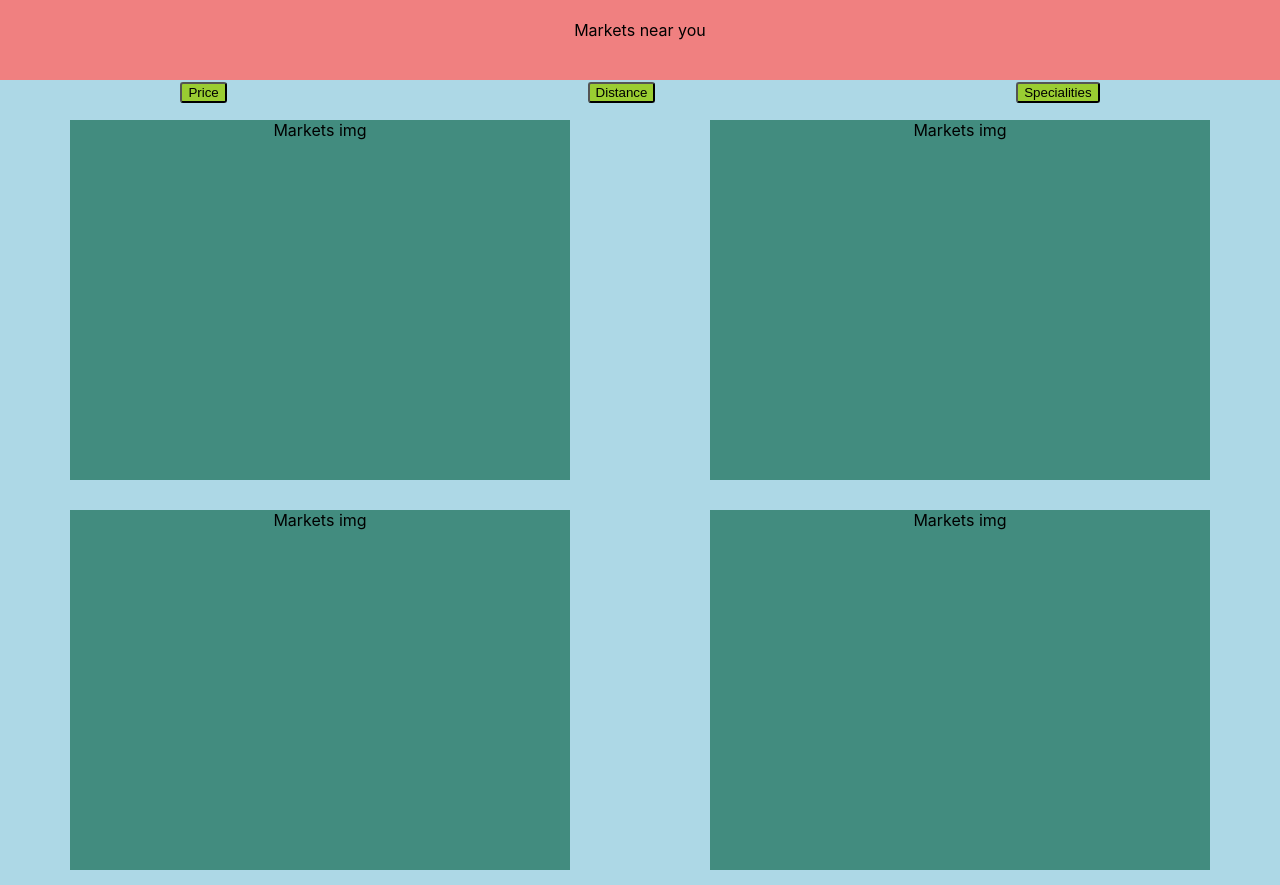
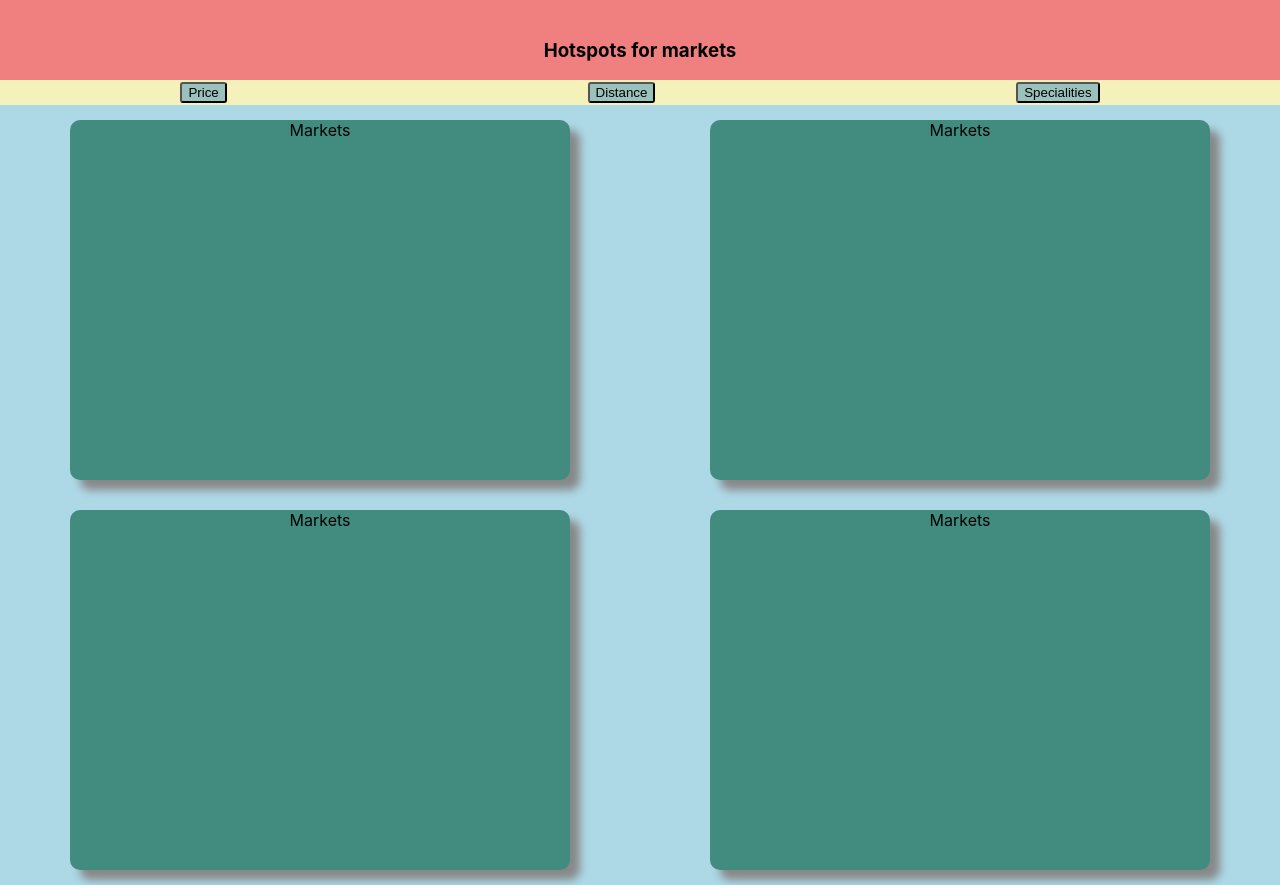
Before and after one commit to cristinamerisoiu/findingsmth, a React (Create React App) app: page / in a window 1280 px wide. Built offline with nearby package versions, Linux system fonts and the light colour scheme.

Commit message:
add border shadows

```diff
--- a/src/App.css
+++ b/src/App.css
@@ -37,6 +37,7 @@
   display: flex;
   justify-content: space-around;
   align-items: center;
+  background: #f4f1bb;
 }
 
 .MarketList {
@@ -47,7 +48,7 @@
 }
 
 .badges {
-  background: yellowgreen;
+  background: #9bc1bc;
   border-radius: 3px;
 }
 .market {
@@ -58,4 +59,6 @@
   margin: 15px;
   height: 45vh;
   width: 500px;
+  border-radius: 10px;
+  box-shadow: 10px 10px 8px #888888;
 }
--- a/src/components/Header.js
+++ b/src/components/Header.js
@@ -1,6 +1,10 @@
 import React from "react";
 function Header() {
-  return <div className="header__page">Markets near you</div>;
+  return (
+    <div className="header__page">
+      <h3>Hotspots for markets</h3>
+    </div>
+  );
 }
 
 export default Header;
--- a/src/components/Markets.js
+++ b/src/components/Markets.js
@@ -1,6 +1,6 @@
 import React from "react";
 function Markets() {
-  return <div className="market">Markets img</div>;
+  return <div className="market">Markets</div>;
 }
 
 export default Markets;
```
